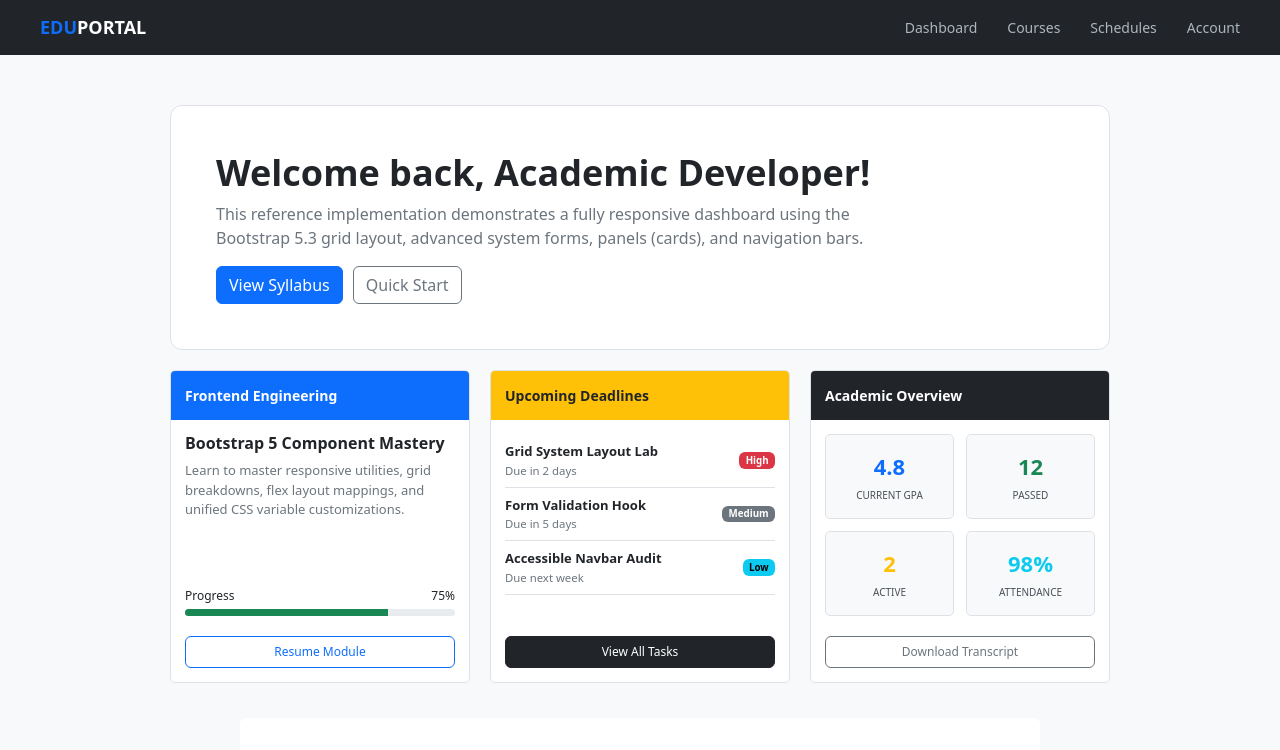
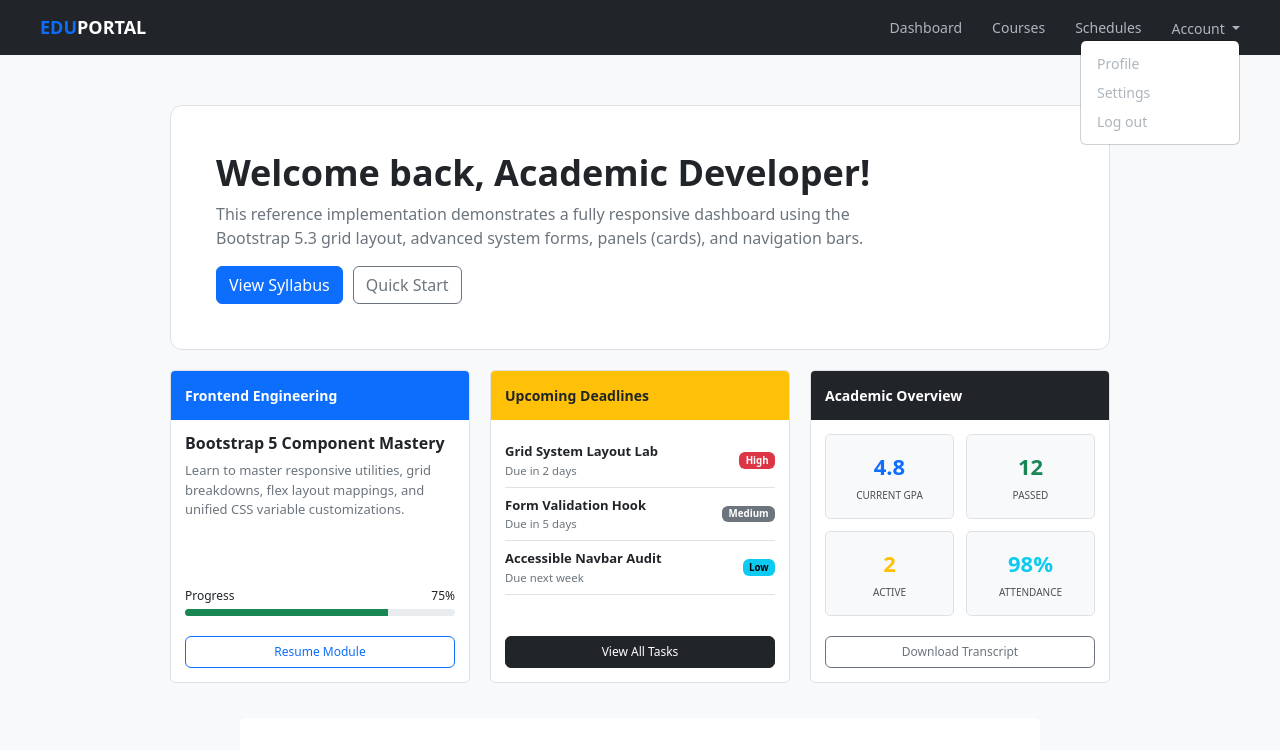
Before and after one commit to OlgaHome/UA-5856, a plain HTML site: page resume/bootstrap-hw/index.html in a window 1280 px wide. Both pictures are taken after a click on the button "Account". Shown: the top 750 px of the page. Drawn offline with nearby package versions, Linux system fonts and the light colour scheme.

Commit message:
Add Account dropdown menu

```diff
--- a/resume/bootstrap-hw/index.html
+++ b/resume/bootstrap-hw/index.html
@@ -28,7 +28,17 @@
             <a href="#">Dashboard</a>
             <a href="#">Courses</a>
             <a href="#">Schedules</a>
-            <a href="#">Account</a>
+            <div class="dropdown">
+                <a class="dropdown-toggle" href="#" role="button" data-bs-toggle="dropdown" aria-expanded="false">
+                    Account
+                </a>
+
+                <ul class="dropdown-menu">
+                    <li><a class="dropdown-item" href="#">Profile</a></li>
+                    <li><a class="dropdown-item" href="#">Settings</a></li>
+                    <li><a class="dropdown-item" href="#">Log out</a></li>
+                </ul>
+            </div>
         </nav>
 
     </header>
```
